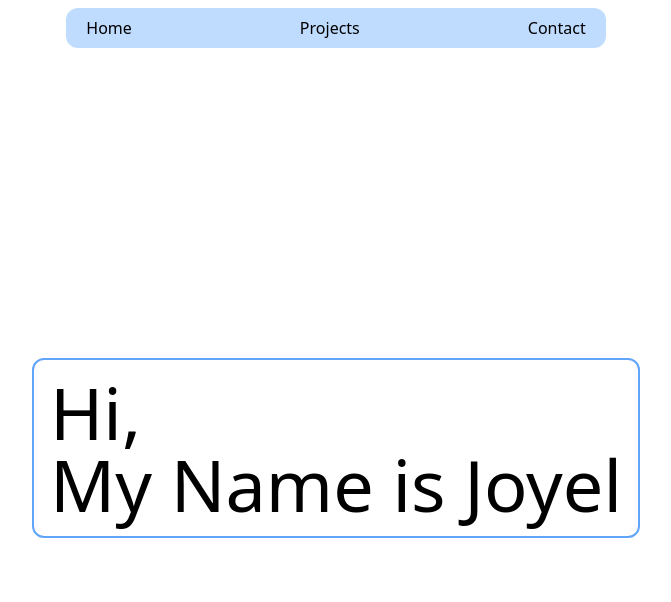
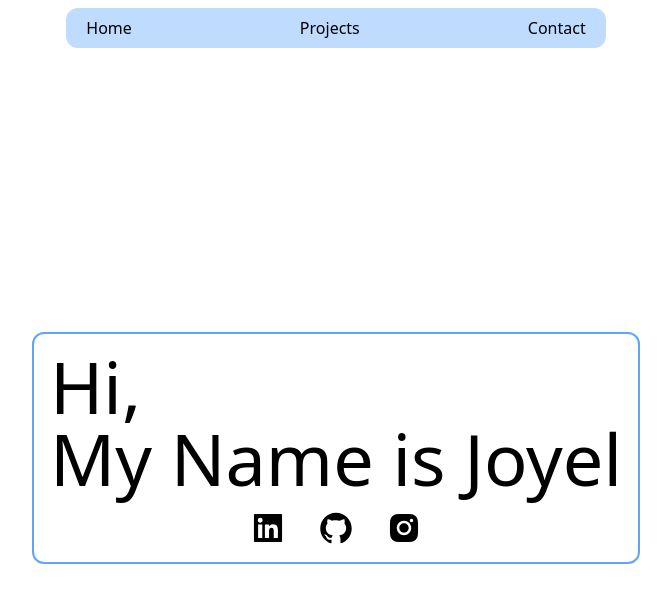
Before and after one commit to Joyel1441/Portfolio, a Next.js app: page / in a window 1280 px wide. Shown: the top 602 px of the page, without its empty margins (304-975 px from the left). Built offline with nearby package versions, Linux system fonts and the light colour scheme.

Commit message:
updated some files

```diff
--- a/app/page.tsx
+++ b/app/page.tsx
@@ -1,14 +1,27 @@
 import Link from "next/link";
+import { AiFillLinkedin, AiFillGithub, AiFillInstagram } from "react-icons/ai";
 
 export default function Home() {
-
   return (
     <main>
       <div className="flex justify-center items-center w-screen h-screen">
-        <div className="border-solid border-blue-400 border-2 p-4 text-4xl xl:text-7xl rounded-xl hover:border-blue-700">
-         <p>Hi,</p>
-         <p>My Name is <span className="hover:text-blue-700">Joyel</span></p>
-         </div>
+        <div className="group border-solid border-blue-400 border-2 p-4 text-4xl xl:text-7xl rounded-xl hover:border-blue-700 hover:shadow-lg hover:-translate-y-0.5">
+          <p>Hi,</p>
+          <p>
+            My Name is <span className="group-hover:text-blue-700">Joyel</span>
+          </p>
+          <div className="text-4xl flex justify-center space-x-8 mt-4">
+            <span className="hover:text-blue-700">
+              <Link href={"https://www.linkedin.com/in/joyel-dsilva/"}><AiFillLinkedin /></Link>
+            </span>
+            <span className="hover:text-blue-700">
+              <Link href={"https://github.com/Joyel1441"}><AiFillGithub /></Link>
+            </span>
+            <span className="hover:text-blue-700">
+              <Link href={"https://www.instagram.com/zoominggeek/"}><AiFillInstagram /></Link>
+            </span>
+          </div>
+        </div>
       </div>
     </main>
   );
--- a/app/projects/page.tsx
+++ b/app/projects/page.tsx
@@ -1,3 +1,4 @@
+import ProjectCard from "@/components/projectcard";
 import Image from "next/image";
 import {prisma} from '../../prisma/index';
 
@@ -25,13 +26,10 @@ const Projects = async () => {
 
   if (data === null) return <div><p>Cannot fetch Projects</p></div>
   return (
-    <div>
+    <div className="flex w-full h-full justify-center items-center mt-4">
     {data.map((project) => (
         <div key={project.id}>
-          <p>{project.project_title}</p>
-          <p>{project.project_description}</p>
-          <Image
-          src={project.image_link} alt="project image" width={500} height={500}/>
+          <ProjectCard id={project.id} project_title={project.project_title} project_description={project.project_description} github_link={project.github_link} demo_link={project.demo_link} image_link={project.image_link}/>
         </div>
       ))}
      </div>
--- /dev/null
+++ b/components/projectcard.tsx
@@ -0,0 +1,31 @@
+import React from 'react'
+import Image from 'next/image'
+
+type Props = {
+    id: number;
+    project_title: string;
+    project_description: string;
+    github_link: string;
+    demo_link: string;
+    image_link: string;
+}
+
+const ProjectCard = (props: Props) => {
+    const {id} = props
+    const {project_title} = props
+    const {project_description} = props
+    const {github_link} = props
+    const {demo_link} = props
+    const {image_link} = props
+  return (
+    <div className="mx-4">
+        <div>
+            <Image src={image_link} alt="project image" width={200} height={200}/>
+            <h1>{project_title}</h1>
+            <p>{project_description}</p>
+        </div>
+    </div>
+  )
+}
+
+export default ProjectCard
--- a/package.json
+++ b/package.json
@@ -11,12 +11,14 @@
   "dependencies": {
     "@next/font": "13.1.6",
     "@prisma/client": "^4.9.0",
+    "@react-icons/all-files": "^4.1.0",
     "@types/react": "18.0.27",
     "@types/react-dom": "18.0.10",
     "mongodb": "^5.0.0",
     "next": "13.1.6",
     "react": "18.2.0",
-    "react-dom": "18.2.0"
+    "react-dom": "18.2.0",
+    "react-icons": "^4.7.1"
   },
   "devDependencies": {
     "@types/node": "^18.11.18",
```
Also changed, not shown: components/navigation.tsx (line endings or trailing spaces), 1 other file (tests, documents, lock files or other folders).
